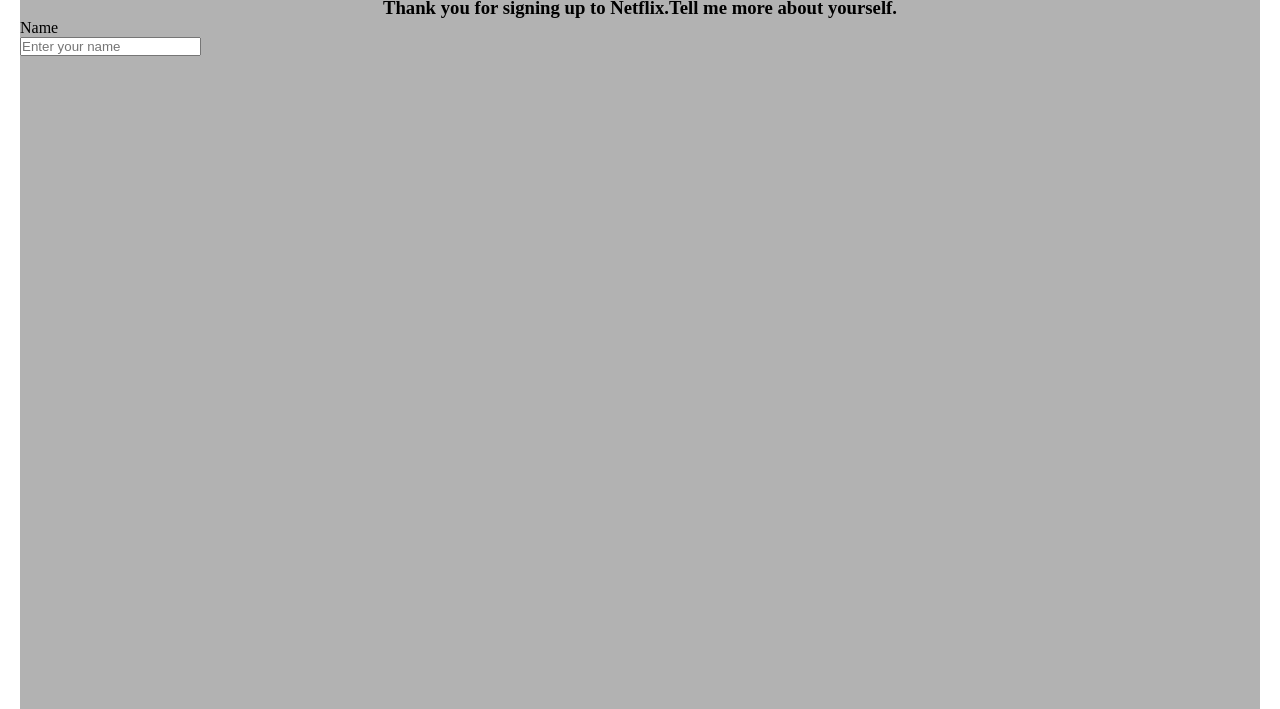
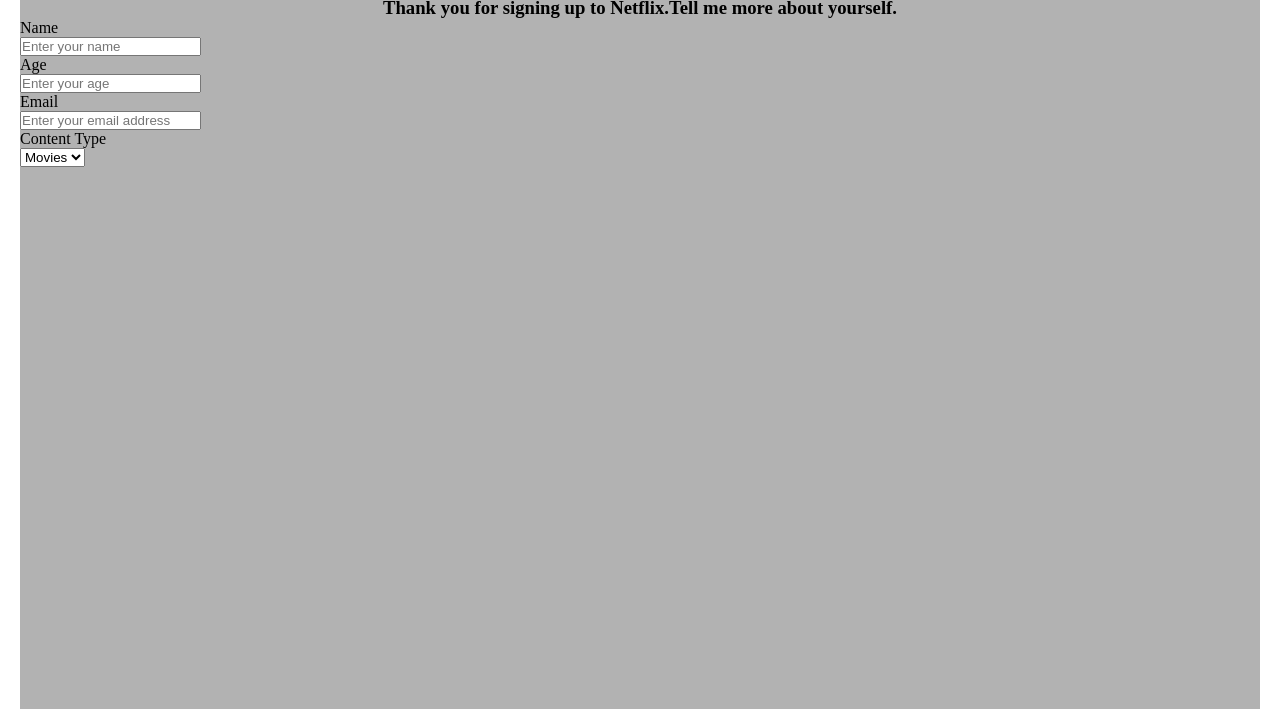
Before and after one commit to AkifKA/Netflix, a plain HTML site: page index.html in a window 1280 px wide. Shown: the part 91-800 px from the top of the page. Drawn offline with Linux system fonts and the light colour scheme; a web font is replaced by a local one.

Commit message:
options added

```diff
--- a/index.html
+++ b/index.html
@@ -11,21 +11,52 @@
     <div id="container">
       <header id="header">
         <h1 id="title">NET<span>FLIX</span></h1>
-        <h3 id="description">Thank you for signing up to Netflix.Tell me more about yourself.</h3>
+        <h3 id="description">
+          Thank you for signing up to Netflix.Tell me more about yourself.
+        </h3>
       </header>
       <section id="survey-form-container">
-        <form action="result.html" >
-            <div class="input-box">
-                <label for="name">Name</label>
-                <br>
-                <input type="text" name="name" id="name" placeholder="Enter your name" placeholder="Enter your name">
-            </div>
-
-
-
-
+        <form action="result.html">
+          <div class="input-box">
+            <label for="name">Name</label>
+            <br />
+            <input
+              type="text"
+              name="name"
+              id="name"
+              placeholder="Enter your name"
+              placeholder="Enter your name"
+            />
+          </div>
+          <div class="input-box">
+            <label for="age">Age</label>
+            <br />
+            <input
+              type="number"
+              name="age"
+              id="age"
+              placeholder="Enter your age"
+            />
+          </div>
+          <div class="input-box">
+            <label for="email">Email</label>
+            <br />
+            <input
+              type="email"
+              name="email"
+              id="email"
+              placeholder="Enter your email address"
+            />
+          </div>
+          <div class="input-box">
+            <label for="content">Content Type</label>
+            <br>
+            <select name="container" id="dropdown">
+                <option value="movie">Movies</option>
+                <option value="series">Series</option>
+            </select>
+          </div>
         </form>
-
       </section>
     </div>
   </body>
```
